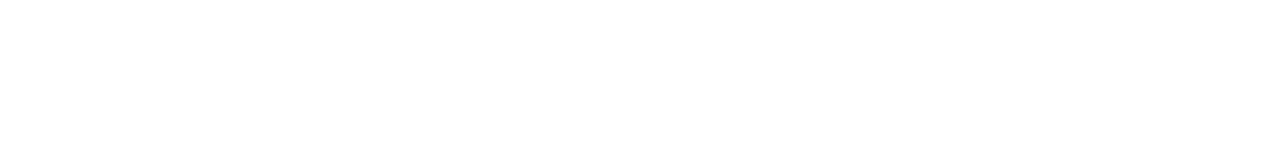
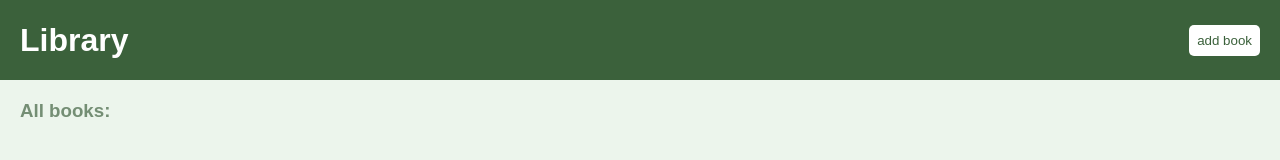
Before and after one commit to alicehe2003/library_js, a plain HTML site: page index.html in a window 1280 px wide. Drawn offline with Linux system fonts and the light colour scheme.

Commit message:
Implemented basic html and css styling to webpage.

```diff
--- a/index.html
+++ b/index.html
@@ -12,6 +12,16 @@
     <script src="lib.js"></script>
 </head>
 <body>
+    <div class="headers">
+        <h1>Library</h1>
+        <button>add book</button>
+    </div>
 
+    <div class="library_display">
+        <h3>All books: </h3>
+        <div class="books">
+
+        </div>
+    </div>
 </body>
 </html>
--- a/style.css
+++ b/style.css
@@ -0,0 +1,47 @@
+* {
+    font-family: Arial, Helvetica, sans-serif;
+    margin: 0;
+    padding: 0;
+    box-sizing: border-box;
+}
+
+body {
+    margin: 0;
+    padding: 0;
+}
+
+.headers {
+    display: flex;
+    background-color: rgb(59, 97, 59);
+    flex-direction: row;
+    justify-content: space-between;
+    align-items: center;
+    padding: 0px 20px 0px 20px;
+    width: 100%;
+    height: 10vh;
+}
+
+.headers h1 {
+    color: white;
+}
+
+.headers button {
+    padding: 8px;
+    background-color: white;
+    border-radius: 5px;
+    color: rgb(59, 97, 59);
+    border: 0;
+}
+
+.library_display {
+    display: flex;
+    flex-direction: column;
+    width: 100%;
+    height: 90vh;
+    background-color: rgb(236, 245, 236);
+}
+
+.library_display h3 {
+    padding: 20px;
+    color: rgb(116, 142, 116);
+}
```
